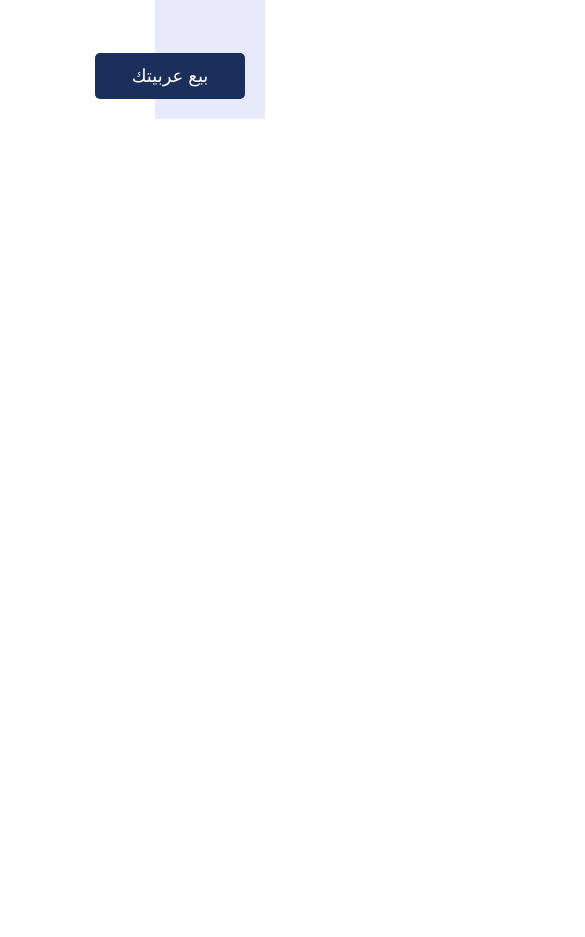
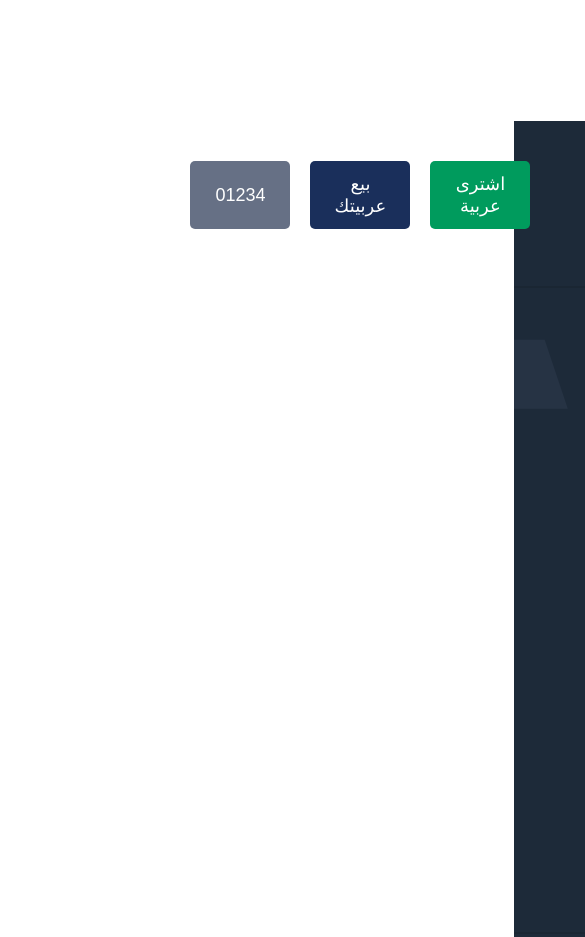
Before and after one commit to MohamedamaD/E-Car-Marketplace-GP, a React (Create React App) app in the folder frontend-react/: page / in a window 390 px wide. Shown: the part 1060-1997 px from the top of the page, 585 px wide, since content can reach past the window. Built offline with nearby package versions, Linux system fonts and the light colour scheme.

Commit message:
alaa tasks1

```diff
--- a/frontend-react/src/App.js
+++ b/frontend-react/src/App.js
@@ -14,7 +14,7 @@ import {
   Loading,
 } from "./pages";
 import { Navbar } from "./components";
-
+import { Footer } from "./containers";
 const App = () => {
   return (
     <Router>
@@ -31,6 +31,7 @@ const App = () => {
         <Route path="/register" component={Register} />
         <Route path="*" component={NoPage} />
       </Switch>
+      <Footer/>
     </Router>
   );
 };
--- a/frontend-react/src/components/Navbar/Navbar.jsx
+++ b/frontend-react/src/components/Navbar/Navbar.jsx
@@ -1,4 +1,3 @@
-import React, { useState } from "react";
 import "./Navbar.scss";
 import { navLinks } from "../../constants";
 import { Link } from "react-router-dom";
@@ -13,10 +12,8 @@ import { BsShop } from "react-icons/bs";
 import { BiLogOutCircle } from "react-icons/bi";
 export const Navbar = () => {
   const { isAuthenticated } = useSelector((state) => state.authentication);
-  const [show,setshow ]=useState(false)
   return (
     <div className="navbar-container container">
-      <i class="ri-menu-line">x</i>
       <Link to="/">
         <div className="brand">
           <img src="" alt="" />
--- a/frontend-react/src/components/Navbar/Navbar.scss
+++ b/frontend-react/src/components/Navbar/Navbar.scss
@@ -21,7 +21,8 @@
     }
 
     .side-bar {
-        position: fixed;
+        display: none;
+       /* position: fixed;
         top: 0;
         right: 0;
         width: 250px;
@@ -96,7 +97,7 @@
             background-color: $mainColor;
           }
 
-         }
+         }*/
 
       }
 
--- /dev/null
+++ b/frontend-react/src/constants/footerlinks.js
@@ -0,0 +1,10 @@
+import { FaInstagram } from "react-icons/fa";
+import { LiaLinkedin } from "react-icons/lia";
+import { CiFacebook } from "react-icons/ci";
+
+export const footerlinks = [
+    { title: "insta", Link: "https://react-icons.github.io/react-icons/search/#q=face",Icon: FaInstagram},
+    { title: "face", Link: "https://react-icons.github.io/react-icons/search/#q=face" ,Icon: CiFacebook},
+    { title: "linked",Link: "https://react-icons.github.io/react-icons/search/#q=face" ,Icon: LiaLinkedin },
+
+  ];
--- a/frontend-react/src/constants/images.js
+++ b/frontend-react/src/constants/images.js
@@ -1,5 +1,7 @@
 import LOADING_LOADER from "../assets/loading-loader.gif";
+import backgroundfooter from "../assets/backgroundfooter.svg";
 
 export const images = {
   LOADING_LOADER,
+  backgroundfooter,
 };
--- a/frontend-react/src/constants/index.js
+++ b/frontend-react/src/constants/index.js
@@ -1,2 +1,3 @@
 export { images } from "./images";
 export { navLinks } from "./navLinks";
+export { footerlinks } from "./footerlinks";
--- a/frontend-react/src/containers/Footer/Footer.jsx
+++ b/frontend-react/src/containers/Footer/Footer.jsx
@@ -1,10 +1,95 @@
 import React from "react";
-
+import "./Footer.scss";
+import '../../index.css';
+import { Link } from "react-router-dom";
+import {Button} from "../../components/Button/Button";
+import { MdOutlinePhone } from "react-icons/md";
+import { footerlinks } from "../../constants";
 export const Footer = () => {
   return (
     <footer>
-      <div className="footer-container container">
-        {/* TODO [alaa] : implement footer from tasks/footer follow screen sizes */}
+      <div className="footer-container continer">
+        {
+        /* TODO [alaa] : implement footer from tasks/footer follow screen sizes */
+        <div className="v">
+          <div className="f_footer">
+
+            <h2>جاهز لبيع وشراء عربيتك المستعمله معانا ؟</h2>
+            <div className="btn">
+              <Button className="main-bg-color" value="اشترى عربية" />
+              <Button className="secondary-bg-color" value="بيع عربيتك" />
+              <Button className="p-bg-color" value="01234">
+                <MdOutlinePhone />
+              </Button>
+
+            </div>
+
+          </div>
+
+          <div className="m_footer">
+              <div class="footer-column">
+                  <h2>عربية الحلم</h2>
+                  <p>
+                  يحدث برنامجنا طفرة في طريقة بيع و شراء العربيات
+                  <br />
+                  المستعمله ابتدائا من بيع العربية براحة و امان إلي شراء
+                   <br />
+                  عربية مستعملة مضمونة و أسهل من شراء و انتظار عربية جديدة.
+                  </p>
+
+              </div>
+              <div class="footer-column">
+                  <h5>المنتج</h5>
+                  <ul>
+                      <li><a href="buy-car">الرئيسية</a></li>
+                      <li><a href="buy-car">بيع عربيتك</a></li>
+                      <li><a href="buy-car">اشترى عربية</a></li>
+                      <li><a href="buy-car">ابحث عن عربية حلمك</a></li>
+
+                  </ul>
+              </div>
+              <div class="footer-column">
+                  <h5>الشركة</h5>
+                  <ul>
+                      <li><a href="buy-car">من نحن</a></li>
+
+                  </ul>
+              </div>
+              <div class="footer-column">
+                  <h5>وسائل التواصل الاجتماعى</h5>
+                  <ul>
+                      <li><a href="buy-car">لينكد ان</a></li>
+                      <li><a href="buy-car">فيسبوك</a></li>
+                      <li><a href="buy-car">انستغرام</a></li>
+
+                  </ul>
+              </div>
+              <div class="footer-column">
+                  <h5>قانونى</h5>
+                  <ul>
+                      <li><a href="buy-car">الشروط والاحكام</a></li>
+                      <li><a href="buy-car">سياسة الخصوصية</a></li>
+
+                  </ul>
+               </div>
+        </div>
+
+        <div className="e_footer">
+
+            <p>عربية الحلم كل الحقوق محفوظه 2024 </p>
+
+           { footerlinks.map((foot, i) => (
+          <Link key={foot.title + i} to={`/${foot.Link}`}>
+            <foot.Icon  className="white-bg-color" />
+
+          </Link>
+        ))}
+
+        </div>
+
+       </div>
+
+        }
       </div>
     </footer>
   );
--- a/frontend-react/src/containers/Footer/Footer.scss
+++ b/frontend-react/src/containers/Footer/Footer.scss
@@ -1,138 +1,102 @@
+@import '../../styles/_mixins.scss';
 @import '../../App.scss';
+@import '../../index.css';
 
-.__footer {
-    .__container-footer {
-        .__end-footer {
-            @include flex-center;
-            justify-content: space-between;
-            padding: 40px 0;
-            border-top: 1px solid #ccc;
 
-            @media screen and (max-width: 991px) {
-                flex-direction: column;
-                gap: 1rem;
+.footer-container {
+    width: 100%;
+    margin: 2px 2px;
+    background-image: url(../../assets/backgroundfooter.svg);
+
+
+    .f_footer {
+
+      margin-bottom: 20px;
+     @include flexCenter($direction: row, $justify: center, $align: center);
+
+
+      h2 {
+        @include responsiveFontSize($baseSize: 18px);
+        margin-bottom: 10px;
+        text-align: right;
+        color: $whiteColor;
+
+      }
+     .btn{
+      display: flex;
+      margin-right: 600px;
+
       }
 
-            p {
-                color: $PColor;
-            }
+
+      Button{
+        margin-right: 20px;
+        margin-top: 3px;
+        border-color: rgb(255, 255, 255);
+
       }
 
-        .__middle-footer {
-            display: flex;
-            margin-bottom: 60px;
-
-            @media screen and (max-width: 768px) {
-                flex-direction: column;
-            }
-
-            .__box {
-                width: 25%;
-                color: $PColor;
-
-                @media screen and (max-width: 768px) {
-                    width: 100%;
-                    margin-bottom: 2rem;
-                }
-
-                a {
-                    transition: 0.3s cubic-bezier(0.165, 0.84, 0.44, 1);
-                    color: $PColor;
-                    display: block;
-                    margin: 1rem 0;
-                    display: flex;
-                    gap: 1rem;
-
-                    &:hover {
-                        color: $mainColor;
-                        padding-left: 0.5rem;
-                    }
-                }
-
-                &:first-of-type {
-                    margin-right: 2rem;
-
-                    img {
-                        margin-bottom: 2rem;
-                        display: block;
-                        max-width: 100%;
-                    }
-
-                    p {
-                        color: $textColor;
-                        margin-bottom: 0.5rem;
-                        line-height: 1.25;
-
-                        span {
-                            color: $PColor;
+      .btn3{
+        color: $whiteColor;
+        background-color: transparent;
         }
       }
       }
 
-                h3.__title {
-                    color: $textColor;
-                    margin-bottom: 2rem;
-                    font-size: x-large;
-                }
-            }
+    .m_footer {
+      display: flex;
+      padding-top: 10px;
+      padding-bottom: 10px;
+      border-top: solid rgba(0, 0, 0, 0.1) 2px;
+      border-bottom: solid rgba(0, 0, 0, 0.1) 2px;
+      .footer-column{
+        margin: 70px 70px;
+      h2{color: $whiteColor;}
+      p{color: $whiteColor;}
+      h5 {
+        font-size: 18px;
+        margin-bottom: 10px;
+        color: $whiteColor;
       }
 
-        .__mail {
-            background-color: #edf6fa;
-            padding: 3rem;
-            margin-bottom: 3rem;
-            @include flex-center;
-            justify-content: space-between;
-            gap: 2rem;
+      ul {
+        list-style-type: none;
+        padding: 0;
 
-            @media screen and (max-width: 992px) {
-                flex-direction: column;
-                align-items: flex-start;
-                justify-content: flex-start;
-            }
 
-            .text-box {
-                p {
-                    &:first-of-type {
-                        @include flex-center;
-                        font-weight: bold;
-                        font-size: 2rem;
-                        color: $textColor;
-                        gap: 0.5rem;
-                        margin-bottom: 1rem;
-                    }
+        li {
+          margin-bottom: 5px;
 
-                    &:last-of-type {
-                        color: $PColor;
-                        font-size: large;
-                        padding-left: 0.25rem;
-                    }
-                }
-            }
 
-            .__form {
-                flex: 1;
-                width: 100%;
+          a {
+            color: $whiteColor;
+            text-decoration: none;
 
-                div {
-                    display: flex;
-                    align-items: stretch;
-                    justify-content: flex-end;
-                }
-
-                input {
-                    background-color: $whiteColor;
-                    border: 1px solid #ddd;
-                    padding: 1rem 0.5rem;
-                    width: 100%;
-                    max-width: 300px;
-                    color: $textColor;
-
-                    @media screen and (max-width: 992px) {
-                        max-width: unset;
+            &:hover {
+              text-decoration: underline;
             }
           }
         }
      }
     }
     }
+    .e_footer {
+      text-align: center;
+      margin-top: 30px;
+
+      p {
+        font-size: 14px;
+        color: $whiteColor;
+        margin-bottom: 10px;
+      }
+
+      a {
+
+        margin: 0 10px;
+
+
+        &:hover {
+          color: rgb(164, 230, 173);
+        }
+      }
+    }
```
Also changed, not shown: frontend-react/src/assets/backgroundfooter.svg (added), 1 other file (tests, documents, lock files or other folders). Lines whose indentation alone changed are shown as unchanged.
